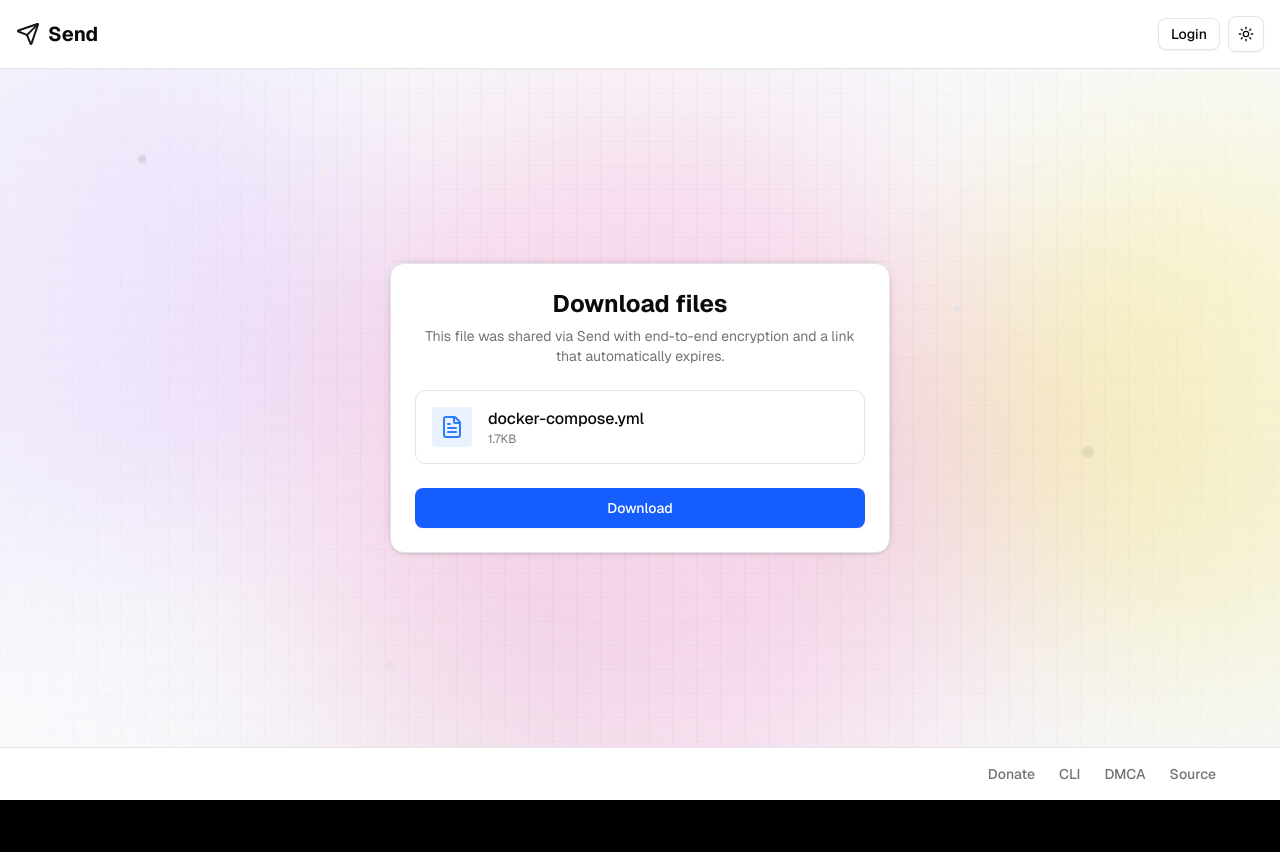
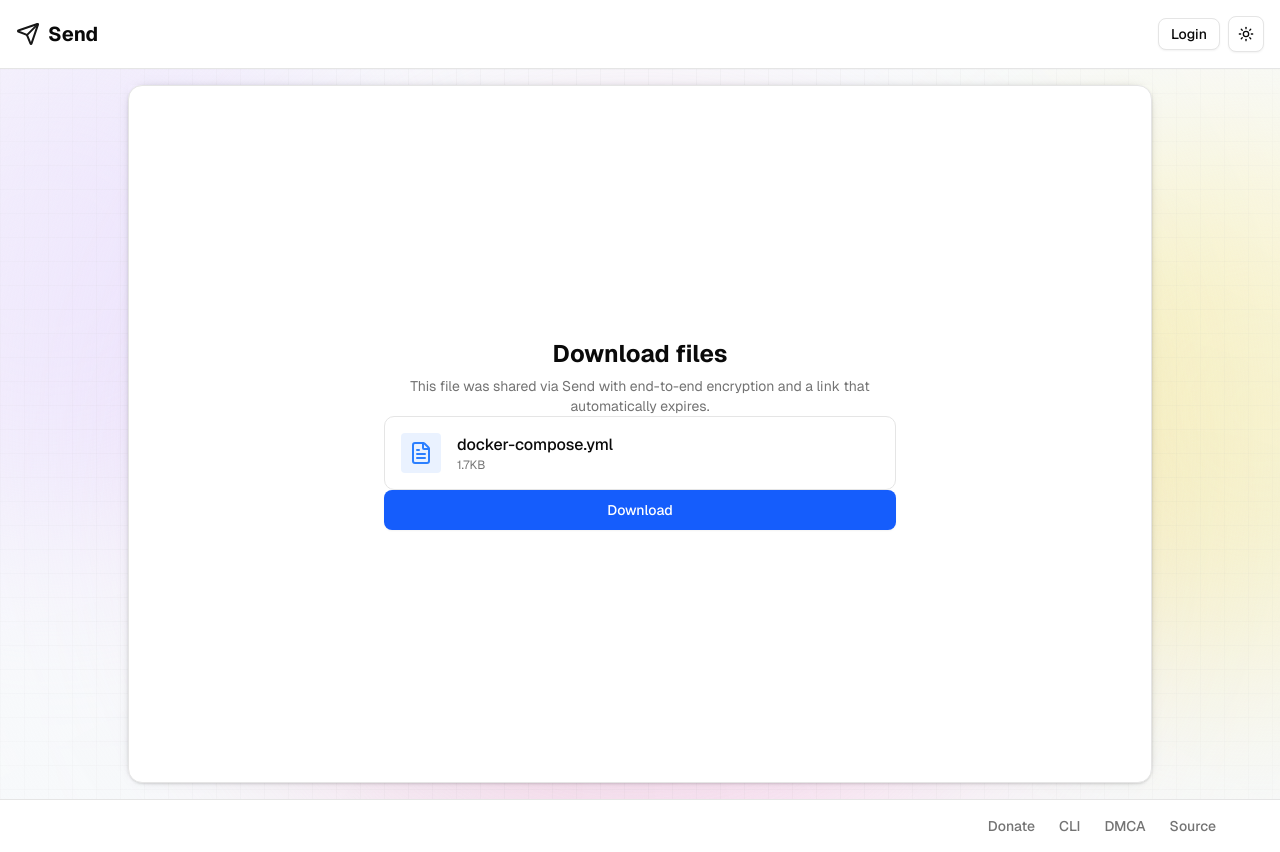
Before and after one commit to chithi-dev/chithi, a SvelteKit app in the folder src/frontend/: page /download/1 in a window 1280 px wide. Before the commit the page ends 800 px from the top, so only its background shows below. Built offline with nearby package versions, Linux system fonts and the light colour scheme.

Commit message:
fix: download page layout
Finally fixed

```diff
--- a/src/frontend/src/routes/(web_crypto)/(navbar_and_footer)/(fancy_grid)/+layout.svelte
+++ b/src/frontend/src/routes/(web_crypto)/(navbar_and_footer)/(fancy_grid)/+layout.svelte
@@ -87,7 +87,7 @@
 		></div>
 	</div>
 
-	<div class="relative z-10 shadow-[0_0_15px_-12px_var(--primary)]">
+	<div class="relative z-10 w-full max-w-5xl shadow-[0_0_15px_-12px_var(--primary)]">
 		{@render children()}
 	</div>
 </main>
--- a/src/frontend/src/routes/(web_crypto)/(navbar_and_footer)/(fancy_grid)/+page.svelte
+++ b/src/frontend/src/routes/(web_crypto)/(navbar_and_footer)/(fancy_grid)/+page.svelte
@@ -440,7 +440,7 @@
 
 <Card
 	class={cn(
-		'relative z-10 mx-auto w-full max-w-6xl border-border bg-card transition-all duration-200',
+		'relative z-10 mx-auto w-full max-w-5xl border-border bg-card transition-all duration-200',
 		isDragging && 'shadow-[0_0_20px_-10px_var(--primary)]',
 		isDraggingOverCard && 'shadow-[0_0_40px_-10px_var(--primary)]',
 		isDraggingOverZone && 'shadow-[0_0_60px_-10px_var(--primary)]'
@@ -453,7 +453,7 @@
 		<RecentUpload />
 	</div>
 	<CardContent class="p-6">
-		<div class="grid grid-cols-1 gap-8 lg:min-h-150 lg:grid-cols-2">
+		<div class="grid min-h-150 grid-cols-1 gap-8 lg:grid-cols-2">
 			{#if configData.isLoading || (dev && debugLoading)}
 				<div
 					class="relative flex h-full w-full flex-col items-center justify-center rounded-lg bg-card p-12"
@@ -563,7 +563,9 @@
 								</Tooltip.Root>
 							</Tooltip.Provider>
 						</div>
-						<ScrollArea class="mb-4 h-72 w-full rounded-lg border border-border bg-card lg:h-auto lg:flex-1">
+						<ScrollArea
+							class="mb-4 h-72 w-full rounded-lg border border-border bg-card lg:h-auto lg:flex-1"
+						>
 							<div class="p-4">
 								{#each files as file}
 									{@render fileItem(file)}
--- a/src/frontend/src/routes/(web_crypto)/(navbar_and_footer)/(fancy_grid)/download/[slug]/+page.svelte
+++ b/src/frontend/src/routes/(web_crypto)/(navbar_and_footer)/(fancy_grid)/download/[slug]/+page.svelte
@@ -4,15 +4,18 @@
 	import { FileText, Shield } from 'lucide-svelte';
 </script>
 
-<Card.Root class="relative z-10 w-125 border-border bg-card">
-	<Card.Header class="text-center">
+<Card.Root class="relative z-10 mx-auto w-full max-w-5xl border-border bg-card">
+	<Card.Content class="p-6">
+		<div class="flex min-h-150 flex-col items-center justify-center">
+			<div class="w-full max-w-lg">
+				<Card.Header class="px-0 text-center">
 					<Card.Title class="text-2xl font-bold">Download files</Card.Title>
 					<Card.Description class="text-muted-foreground">
 						This file was shared via Send with end-to-end encryption and a link that automatically
 						expires.
 					</Card.Description>
 				</Card.Header>
-	<Card.Content>
+				<Card.Content class="w-full px-0">
 					<div class="flex items-center gap-4 rounded-lg border bg-background/50 p-4">
 						<div class="rounded bg-blue-500/10 p-2 text-blue-500">
 							<FileText class="h-6 w-6" />
@@ -23,7 +26,11 @@
 						</div>
 					</div>
 				</Card.Content>
-	<Card.Footer class="flex flex-col gap-6">
-		<Button class="w-full bg-blue-600 text-white hover:bg-blue-700" size="lg">Download</Button>
+				<Card.Footer class="flex w-full flex-col gap-6 px-0">
+					<Button class="w-full bg-blue-600 text-white hover:bg-blue-700" size="lg">Download</Button
+					>
 				</Card.Footer>
+			</div>
+		</div>
+	</Card.Content>
 </Card.Root>
```
Lines whose indentation alone changed are shown as unchanged.
